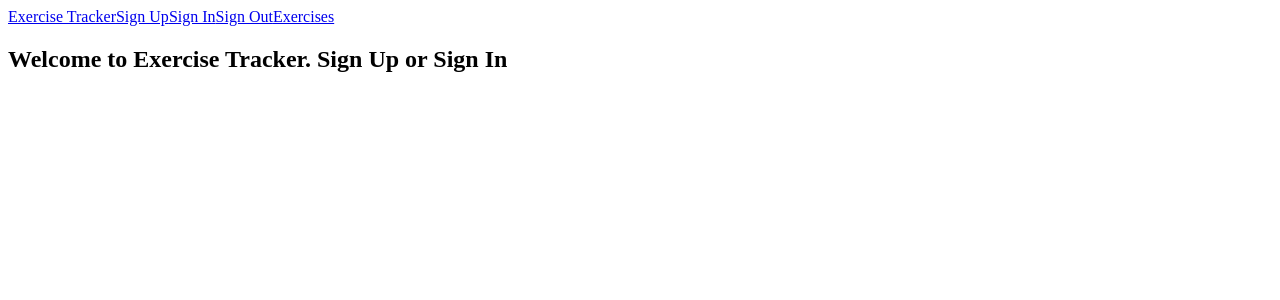
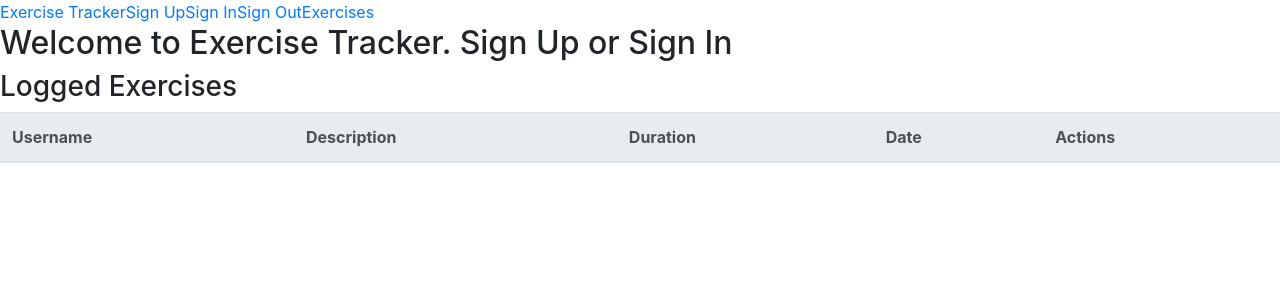
Before and after one commit to bhagirthijhamb/ExerciseTracker-MERN, a React (Create React App) app in the folder frontend/: page /exercises in a window 1280 px wide. Shown: the top 300 px of the page. Built offline with nearby package versions, Linux system fonts and the light colour scheme.

Commit message:
implemented Bootstrap

```diff
--- a/frontend/package.json
+++ b/frontend/package.json
@@ -7,6 +7,7 @@
     "@testing-library/react": "^11.2.5",
     "@testing-library/user-event": "^12.8.3",
     "axios": "^0.21.1",
+    "bootstrap": "^4.6.0",
     "react": "^17.0.1",
     "react-dom": "^17.0.1",
     "react-redux": "^7.2.2",
--- /dev/null
+++ b/frontend/src/components/ExerciseList.js
@@ -0,0 +1,31 @@
+import React, { Component } from 'react';
+import { Link } from 'react-router-dom';
+
+const Exercise = props => {
+  return (
+    <tr>
+      <td>{props.exercise.username}</td>
+    </tr>
+  )
+}
+
+export default class ExerciseList extends Component {
+  render(){
+    return (
+      <div>
+        <h3>Logged Exercises</h3>
+        <table className="table">
+          <thead className="thead-light">
+            <tr>
+              <th>Username</th>
+              <th>Description</th>
+              <th>Duration</th>
+              <th>Date</th>
+              <th>Actions</th>
+            </tr>
+          </thead>
+        </table>
+      </div>
+    )
+  }
+}
--- a/frontend/src/components/auth/Signup.js
+++ b/frontend/src/components/auth/Signup.js
@@ -15,7 +15,7 @@ class Signup extends Component {
     // console.log(formProps);
     this.props.signup(formProps, () => {
       // send the user to the feature route
-      this.props.history.push('/feature');
+      this.props.history.push('/exercises');
     });
   }
 
--- a/frontend/src/index.js
+++ b/frontend/src/index.js
@@ -1,5 +1,6 @@
 import react from 'react';
 import './index.css';
+import 'bootstrap/dist/css/bootstrap.min.css';
 import ReactDOM from 'react-dom';
 import { BrowserRouter, Route } from 'react-router-dom';
 import { Provider } from 'react-redux';
@@ -9,6 +10,7 @@ import reduxThunk from 'redux-thunk';
 import App from './components/App';
 import Welcome from './components/Welcome';
 import Signup from './components/auth/Signup';
+import ExerciseList from './components/ExerciseList';
 import reducers from './reducers';
 
 const store = createStore(
@@ -26,6 +28,7 @@ ReactDOM.render(
         {/* <Welcome /> */}
         <Route path="/" component={Welcome} />
         <Route path="/signup" component={Signup} />
+        <Route path='/exercises' component={ExerciseList} />
       </App>
     </BrowserRouter>
   </Provider>, document.querySelector('#root'));
```
Also changed, not shown: 1 other file (tests, documents, lock files or other folders).
